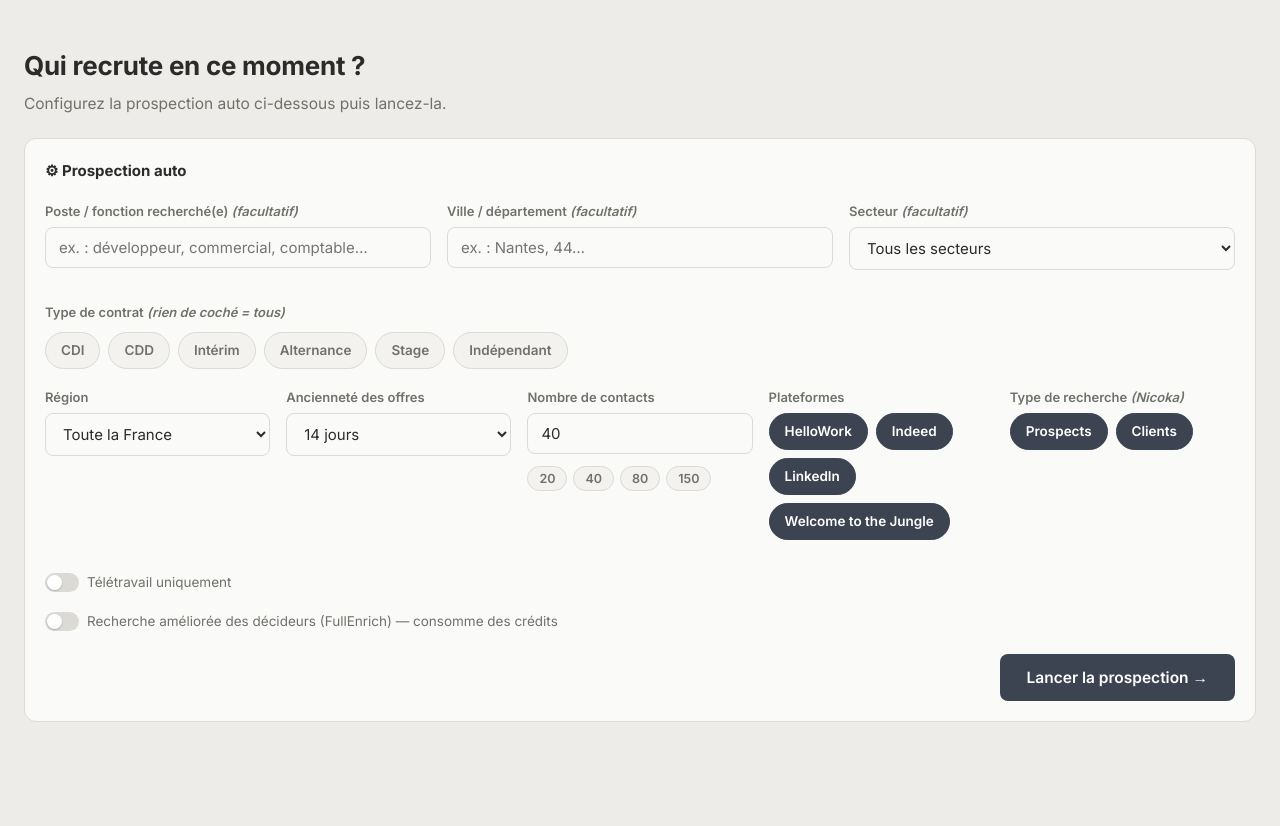
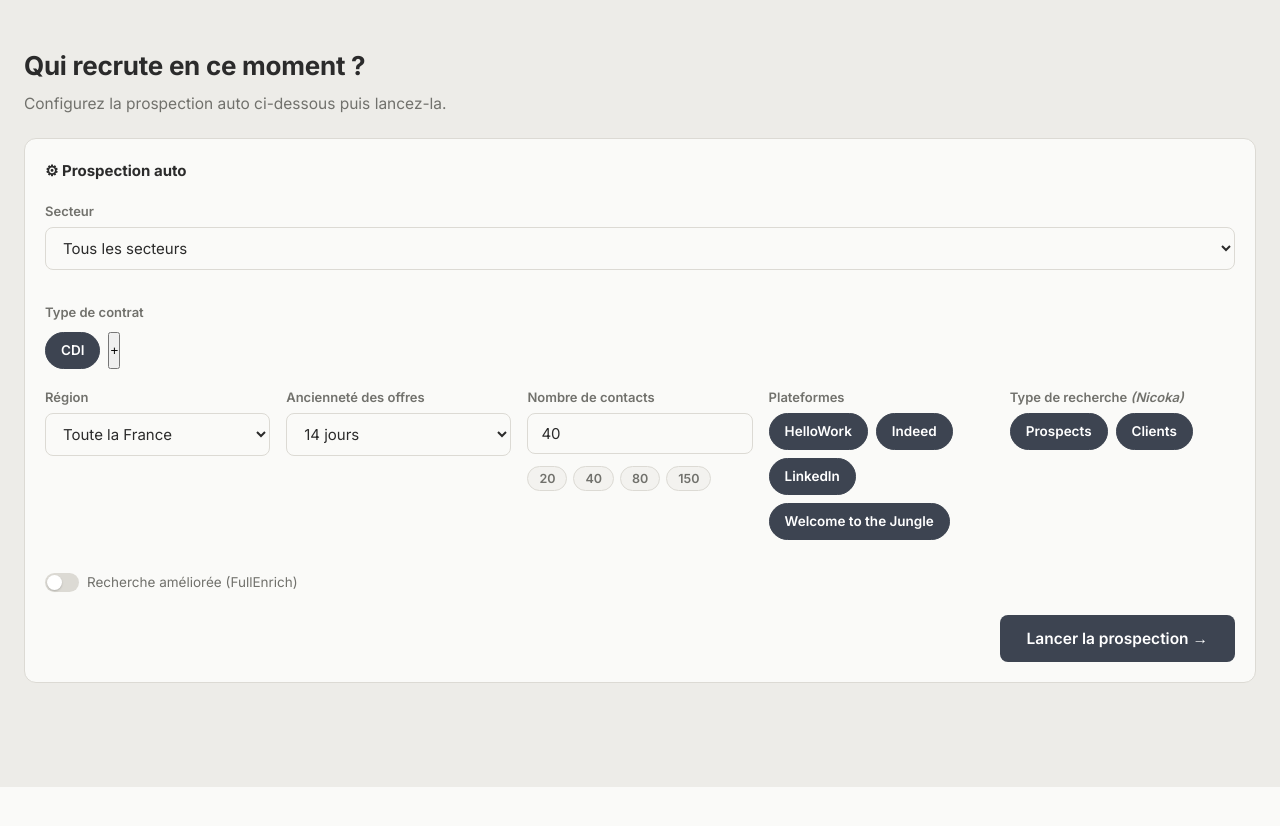
Before and after one commit to gabrielskaelia/skaelia.ai, a Flask app: page / in a window 1280 px wide. Shown: the part 66-892 px from the top of the page. After the commit the page ends 853 px from the top, so only its background shows below. Run offline with Flask 3, Linux system fonts and the light colour scheme; the visitor is signed in with stand-in values (Sample User, id 1); data that the repository does not hold is empty.

Commit message:
Refonte formulaire de recherche + retrait Nicoka des contacts
- Retrait de l'option « Télétravail uniquement »
- Recherche améliorée : libellé raccourci + confirmation dès qu'on coche la
  case (au lieu du pavé et du confirm au lancement)
- Type de contrat : CDI pré-coché, autres types masqués sous un bouton « + »
- Retrait des champs Poste et Ville : recherche par Secteur + Région uniquement
- Contacts : retrait de la colonne/badge Nicoka, du bouton « Vérifier dans
  Nicoka » et de l'avertissement à l'ajout (la classif client/récence est
  faite au moment de la recherche)
- Nettoyage JS mort (listeners fPoste/fLieu, nettoyerChampsAuto, badgeNicoka)

Co-Authored-By: Claude Opus 4.8 <noreply@anthropic.com>

```diff
--- a/static/app.js
+++ b/static/app.js
@@ -171,25 +171,18 @@ function optionsRecherche() {
     max_entreprises: maxEnt,
     sources: $$("#fSources input:checked").map((c) => c.value),
     types_entreprise: $$("#fTypes input:checked").map((c) => c.value),
-    teletravail_uniquement: $("#fTeletravail")?.checked || false,
     recherche_amelioree: $("#fRechercheAmelioree")?.checked || false,
   };
 }
 
 async function lancerRecherche() {
-  const poste = $("#fPoste").value.trim();
-  const lieu = $("#fLieu").value.trim();
   const secteur = $("#fSecteur")?.value || "";
-  if (!poste && !secteur) { toast("Indiquez un poste ou choisissez un secteur."); $("#fPoste").focus(); return; }
+  if (!secteur) { toast("Choisis un secteur."); $("#fSecteur")?.focus(); return; }
   const opts = optionsRecherche();
   if (!opts.sources.length) { toast("Choisis au moins une source (HelloWork/Indeed)."); return; }
   if (!opts.types_entreprise.length) { toast("Coche au moins un type : Prospects ou Clients."); return; }
-  if (opts.recherche_amelioree &&
-      !confirm("La « recherche améliorée » utilise FullEnrich et consomme des crédits (~0,25 par décideur trouvé, plafonné à ~10 crédits par recherche). Lancer quand même ?")) {
-    return;
-  }
   try {
-    await post("/api/lancer", { poste, lieu, secteur, ...opts });
+    await post("/api/lancer", { secteur, ...opts });
   } catch (e) { toast(e.message); return; }
 
   $("#btnLancer").disabled = true;
@@ -203,8 +196,6 @@ async function lancerRecherche() {
 }
 
 $("#btnLancer").addEventListener("click", lancerRecherche);
-$("#fPoste").addEventListener("keydown", (e) => { if (e.key === "Enter") lancerRecherche(); });
-$("#fLieu").addEventListener("keydown", (e) => { if (e.key === "Enter") lancerRecherche(); });
 
 async function interrogerStatut() {
   let statut;
@@ -473,15 +464,7 @@ async function ajouterContacts(contacts) {
     clesSauvegardees = new Set(mesContacts.map(cleContact));
     majCompteurContacts();
     if (r.ajoutes === 0) toast("Déjà dans vos contacts.");
-    else {
-      const verif = r.nicoka_ok ? " — vérifié dans Nicoka" : " (Nicoka non synchronisé)";
-      toast((r.ajoutes === 1 ? "Contact ajouté ✓" : `${r.ajoutes} contacts ajoutés ✓`) + verif);
-    }
-    // Avertissement Nicoka : déjà contactés récemment
-    if (r.recents_nicoka && r.recents_nicoka.length) {
-      const noms = r.recents_nicoka.map((x) => `${x.nom} (${x.jours}j)`).join(", ");
-      toast(`⚠ Déjà contacté(s) dans Nicoka sous ${r.jours}j : ${noms}`);
-    }
+    else toast(r.ajoutes === 1 ? "Contact ajouté ✓" : `${r.ajoutes} contacts ajoutés ✓`);
     if (tableActive === "contacts" && !$("#vueResultats").hidden) dessinerTable();
   } catch (e) { toast(e.message); }
 }
@@ -523,7 +506,7 @@ function dessinerMesContacts() {
   actions.hidden = false;
   vide.hidden = true;
   table.innerHTML =
-    "<thead><tr><th>Contact</th><th>Poste</th><th>Entreprise</th><th>Offre publiée</th><th>LinkedIn</th><th>Email</th><th>Téléphone</th><th>Nicoka</th><th></th><th></th></tr></thead><tbody>" +
+    "<thead><tr><th>Contact</th><th>Poste</th><th>Entreprise</th><th>Offre publiée</th><th>LinkedIn</th><th>Email</th><th>Téléphone</th><th></th><th></th></tr></thead><tbody>" +
     mesContacts.map((c) => {
       const cle = cleContact(c);
       const offres = c.offres || [];
@@ -543,7 +526,6 @@ function dessinerMesContacts() {
         <td>${lienLinkedin}</td>
         <td>${cellEmail}</td>
         <td>${cellTel}</td>
-        <td>${badgeNicoka(c.nicoka)}</td>
         <td><button class="btn btn-primaire btn-petit btn-prendre" data-cle="${echapper(cle)}">Prendre contact manuellement</button></td>
         <td><button class="btn-suppr" data-cle="${echapper(cle)}" title="Retirer">✕</button></td>
       </tr>`;
@@ -721,38 +703,12 @@ function traduireStatut(s) {
   return { deliverable: "délivrable", risky: "incertain", undeliverable: "invalide", unknown: "inconnu" }[s] || s;
 }
 
-/* Badge du statut Nicoka enregistré à l'ajout du contact.
-   « non prospecté » = pas contacté dans les 50 derniers jours (absent de la
-   base OU dernière action ancienne). « déjà contacté » = action récente. */
-function badgeNicoka(nk) {
-  if (!nk || !nk.verifie) return '<span class="txt-faible">—</span>';
-  if (nk.recent) {
-    const j = nk.jours != null ? ` (${nk.jours}j)` : "";
-    return `<span class="badge badge-erreur">déjà contacté${j}</span>`;
-  }
-  return '<span class="badge badge-ok">non prospecté</span>';
-}
-
 $("#btnFermerPrendreContact").addEventListener("click", () => { $("#voilePrendreContact").hidden = true; });
 $("#voilePrendreContact").addEventListener("click", (e) => {
   if (e.target === $("#voilePrendreContact")) $("#voilePrendreContact").hidden = true;
 });
 
 $("#btnExportContacts")?.addEventListener("click", () => { location.href = "/api/mes-contacts/export"; });
-
-$("#btnVerifierNicoka")?.addEventListener("click", async () => {
-  const btn = $("#btnVerifierNicoka");
-  btn.disabled = true; btn.textContent = "Vérification…";
-  try {
-    const r = await post("/api/mes-contacts/verifier-nicoka");
-    mesContacts = r.contacts;
-    dessinerMesContacts();
-    $("#infoNicoka").textContent =
-      `${r.non_prospectes} non prospecté(s) · ${r.deja_contactes} déjà contacté(s) sous ${r.jours}j`;
-    toast(`Vérifié : ${r.total} contact(s) dans Nicoka ✓`);
-  } catch (e) { toast(e.message); }
-  btn.disabled = false; btn.textContent = "Vérifier dans Nicoka";
-});
 
 /* ---- Tout prospecter : sélection + canal + parcours étape par étape ---- */
 
@@ -877,17 +833,25 @@ $$(".nav-onglet").forEach((b) =>
 
 /* ---------------- démarrage ---------------- */
 
-// Filet anti-remplissage-auto : Chrome insère parfois l'email dans ces champs.
-function nettoyerChampsAuto() {
-  ["#fPoste", "#fLieu"].forEach((sel) => {
-    const el = $(sel);
-    if (el && el.value.includes("@")) el.value = "";
-  });
-}
-[200, 600, 1500].forEach((d) => setTimeout(nettoyerChampsAuto, d));
 
 api("/api/moi").then((u) => { $("#utilisateurEmail").textContent = u.email; }).catch(() => {});
 api("/api/reglages").then((r) => { fullenrichConfiguree = !!r.fullenrich_configuree; }).catch(() => {});
+
+// Recherche améliorée : confirmation dès qu'on coche (consomme des crédits).
+$("#fRechercheAmelioree")?.addEventListener("change", (e) => {
+  if (e.target.checked &&
+      !confirm("Êtes-vous sûr ? La recherche améliorée consomme davantage de crédits FullEnrich (~0,25 crédit par contact trouvé).")) {
+    e.target.checked = false;
+  }
+});
+
+// Types de contrat : bouton « + » pour révéler les autres que CDI.
+$("#btnPlusContrats")?.addEventListener("click", () => {
+  const supp = $("#contratsSupp");
+  if (!supp) return;
+  supp.hidden = !supp.hidden;
+  $("#btnPlusContrats").textContent = supp.hidden ? "+" : "−";
+});
 chargerMesContacts();
 chargerHistorique();
 detecterExtension();
--- a/templates/index.html
+++ b/templates/index.html
@@ -44,15 +44,7 @@
         <div class="opt-titre">⚙ Prospection auto</div>
         <div class="opt-grille">
           <label class="champ">
-            <span class="champ-libelle">Poste / fonction recherché(e) <em>(facultatif)</em></span>
-            <input type="text" id="fPoste" name="poste_prospection" autocomplete="off" autocorrect="off" spellcheck="false" placeholder="ex. : développeur, commercial, comptable…">
-          </label>
-          <label class="champ">
-            <span class="champ-libelle">Ville / département <em>(facultatif)</em></span>
-            <input type="text" id="fLieu" name="lieu_prospection" autocomplete="off" autocorrect="off" spellcheck="false" placeholder="ex. : Nantes, 44…">
-          </label>
-          <label class="champ">
-            <span class="champ-libelle">Secteur <em>(facultatif)</em></span>
+            <span class="champ-libelle">Secteur</span>
             <select id="fSecteur">
               <option value="">Tous les secteurs</option>
               <option value="informatique">Informatique / IT</option>
@@ -80,14 +72,17 @@
           </label>
         </div>
         <div class="opt-ligne">
-          <span class="champ-libelle">Type de contrat <em>(rien de coché = tous)</em></span>
+          <span class="champ-libelle">Type de contrat</span>
           <div class="pills" id="fContrats">
-            <label class="pill"><input type="checkbox" value="CDI"><span>CDI</span></label>
-            <label class="pill"><input type="checkbox" value="CDD"><span>CDD</span></label>
-            <label class="pill"><input type="checkbox" value="Intérim"><span>Intérim</span></label>
-            <label class="pill"><input type="checkbox" value="Alternance"><span>Alternance</span></label>
-            <label class="pill"><input type="checkbox" value="Stage"><span>Stage</span></label>
-            <label class="pill"><input type="checkbox" value="Indépendant"><span>Indépendant</span></label>
+            <label class="pill"><input type="checkbox" value="CDI" checked><span>CDI</span></label>
+            <span id="contratsSupp" hidden>
+              <label class="pill"><input type="checkbox" value="CDD"><span>CDD</span></label>
+              <label class="pill"><input type="checkbox" value="Intérim"><span>Intérim</span></label>
+              <label class="pill"><input type="checkbox" value="Alternance"><span>Alternance</span></label>
+              <label class="pill"><input type="checkbox" value="Stage"><span>Stage</span></label>
+              <label class="pill"><input type="checkbox" value="Indépendant"><span>Indépendant</span></label>
+            </span>
+            <button type="button" class="pill pill-plus" id="btnPlusContrats" title="Plus de types de contrat">+</button>
           </div>
         </div>
         <div class="opt-grille">
@@ -155,14 +150,9 @@
           </div>
         </div>
         <label class="filtre-prospection">
-          <input type="checkbox" id="fTeletravail">
-          <span class="inter-visuel-mini"></span>
-          <span>Télétravail uniquement</span>
-        </label>
-        <label class="filtre-prospection">
           <input type="checkbox" id="fRechercheAmelioree">
           <span class="inter-visuel-mini"></span>
-          <span>Recherche améliorée des décideurs (FullEnrich) — consomme des crédits</span>
+          <span>Recherche améliorée (FullEnrich)</span>
         </label>
         <div class="opt-lancer">
           <button class="btn btn-primaire btn-grand" id="btnLancer">Lancer la prospection →</button>
@@ -218,9 +208,7 @@
      </div>
      <div class="res-actions" id="actionsContacts" hidden>
        <button class="btn btn-primaire" id="btnToutProspecter">Tout prospecter</button>
-       <button class="btn btn-secondaire" id="btnVerifierNicoka">Vérifier dans Nicoka</button>
        <button class="btn btn-secondaire" id="btnExportContacts">Exporter en Excel</button>
-       <span class="barre-info" id="infoNicoka"></span>
      </div>
      <div class="carte-table" id="carteMesContacts">
        <div class="table-defilante"><table id="tableMesContacts"></table></div>
```
